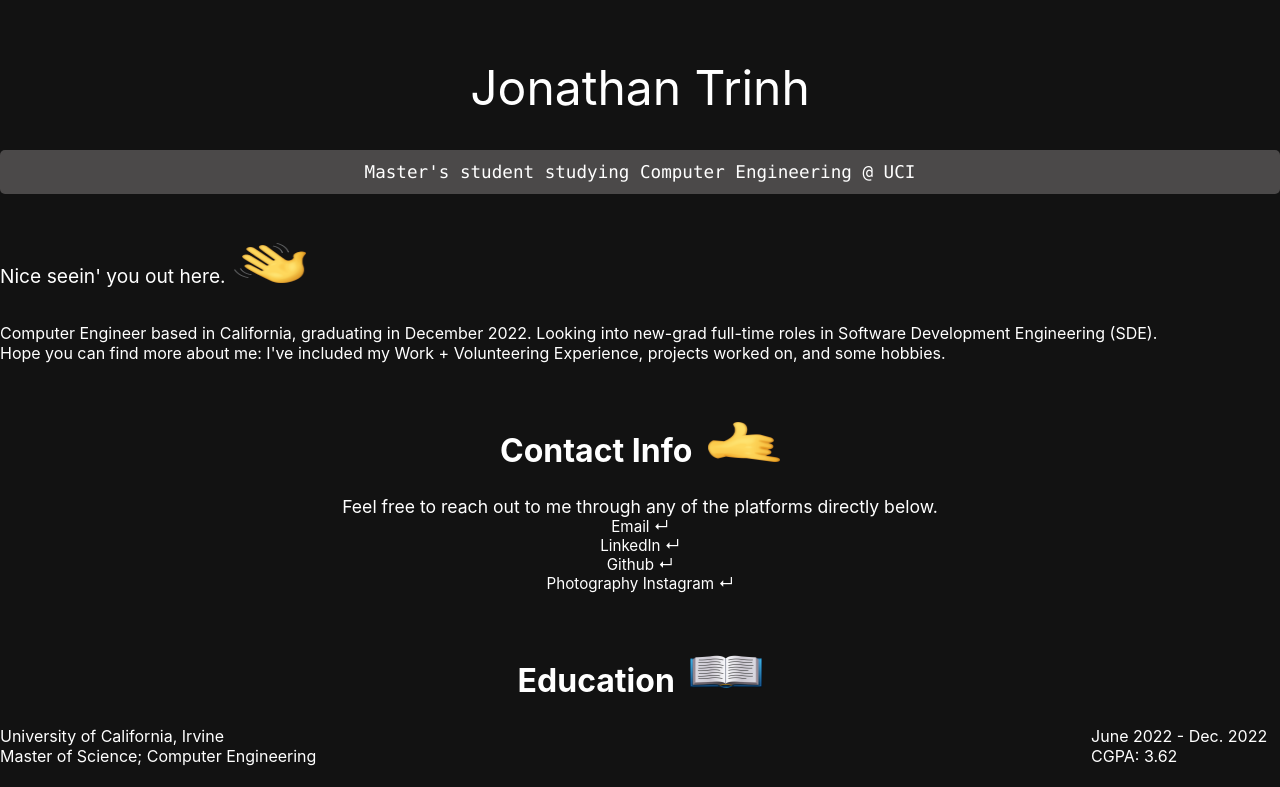
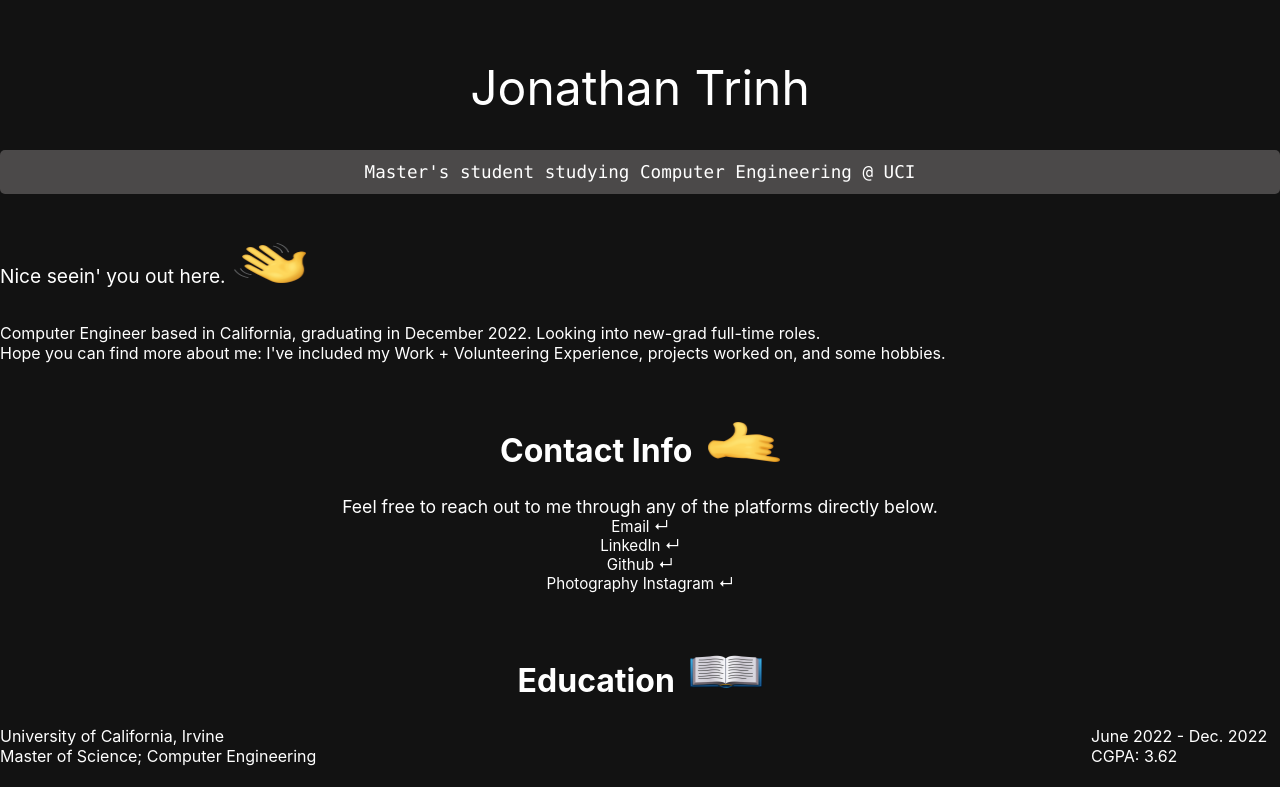
Before and after one commit to jjtrinh99/Website, a Next.js app: page / in a window 1280 px wide. Shown: the top 787 px of the page. Built offline with nearby package versions, Linux system fonts and the light colour scheme.

Commit message:
Changing content.

```diff
--- a/pages/index.js
+++ b/pages/index.js
@@ -31,7 +31,7 @@ export default function Home() {
             <Image src="/waving-hand.png" width={72} height={40} alt="emoji"/> </span>
       </div>
             <div>
-              Computer Engineer based in California&#44; graduating in December 2022&#46; Looking into new-grad full-time roles in Software Development Engineering &#40;SDE&#41;&#46;
+              Computer Engineer based in California&#44; graduating in December 2022&#46; Looking into new-grad full-time roles&#46;
             </div>
             <div> Hope you can find more about me&#58; I&#39;ve included my Work + Volunteering Experience&#44; projects worked on&#44; and some hobbies&#46;</div>
       </div>
```
